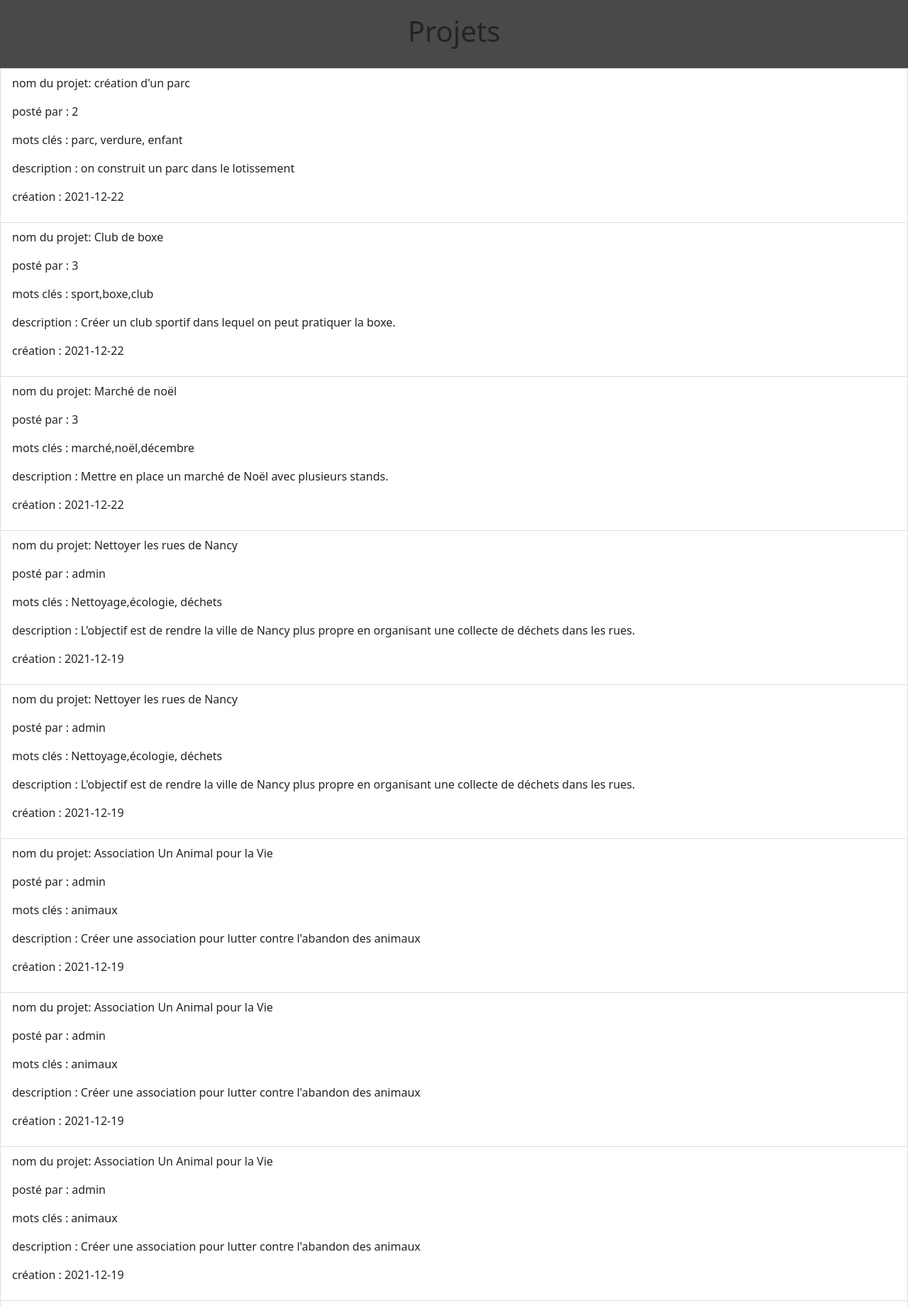
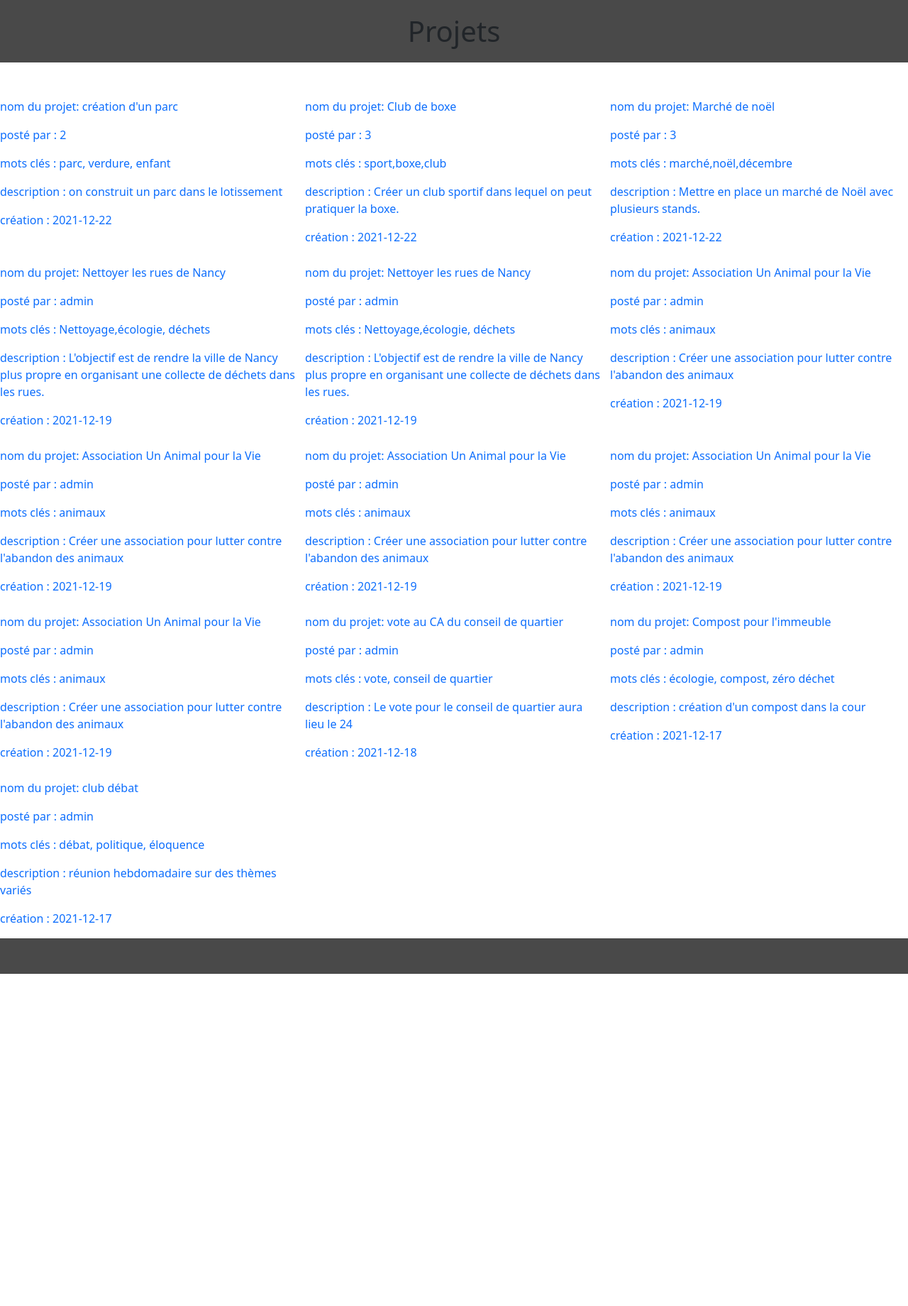
Before and after one commit to rouxmi/Bird-Democratie-Participative, a Flask app: page /parcourir in a window 1280 px wide. Shown: the part 80-1920 px from the top of the page at 71% size. After the commit the page ends 1452 px from the top, so only its background shows below. Run offline with Flask 2, Linux system fonts and the light colour scheme; data comes from the database, SQL or seed files in the repository.

Commit message:
modif css profil et parcourir

```diff
--- a/static/styles/parcourir.css
+++ b/static/styles/parcourir.css
@@ -1,9 +1,18 @@
-body{
-    background-color: rgb(73, 73, 73);
-}
-
 h1{
     text-align: center;
     background-color:rgb(73, 73, 73) ;
     padding : 20px;
 }
+
+.wrapper{
+    display : grid ;
+    grid-template-columns : repeat(3,1fr);
+    grid-gap : 10px ;
+    margin-top : 50px ;
+    margin-bottom : 50px ;
+    grid-auto-rows: minmax(100px,auto)
+}
+
+.subs{
+    text-decoration:none;
+}
--- a/templates/parcourir.html
+++ b/templates/parcourir.html
@@ -13,7 +13,7 @@
 
 <div class = "wrapper">
     {% for items in data %}
-    <a href="/sub/{{ items[2] }}" class="list-group-item list-group-item-action flex-column align-items-start">
+    <a href="/sub/{{ items[2] }}" class="subs">
     <div class = "projets">
         <p>nom du projet: {{items[0]}}</p>
         <p>posté par : {{items[1]}}</p>
```
